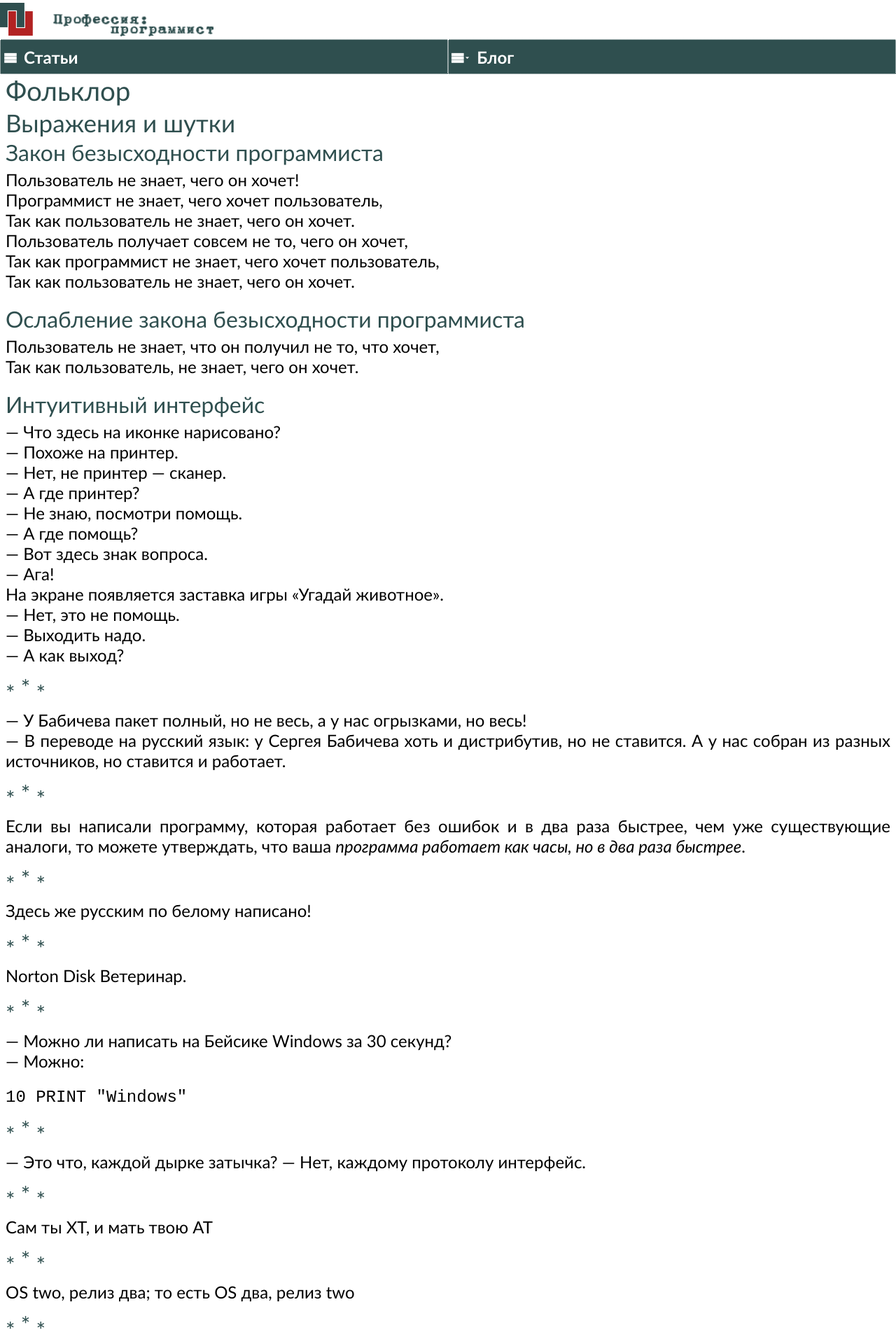
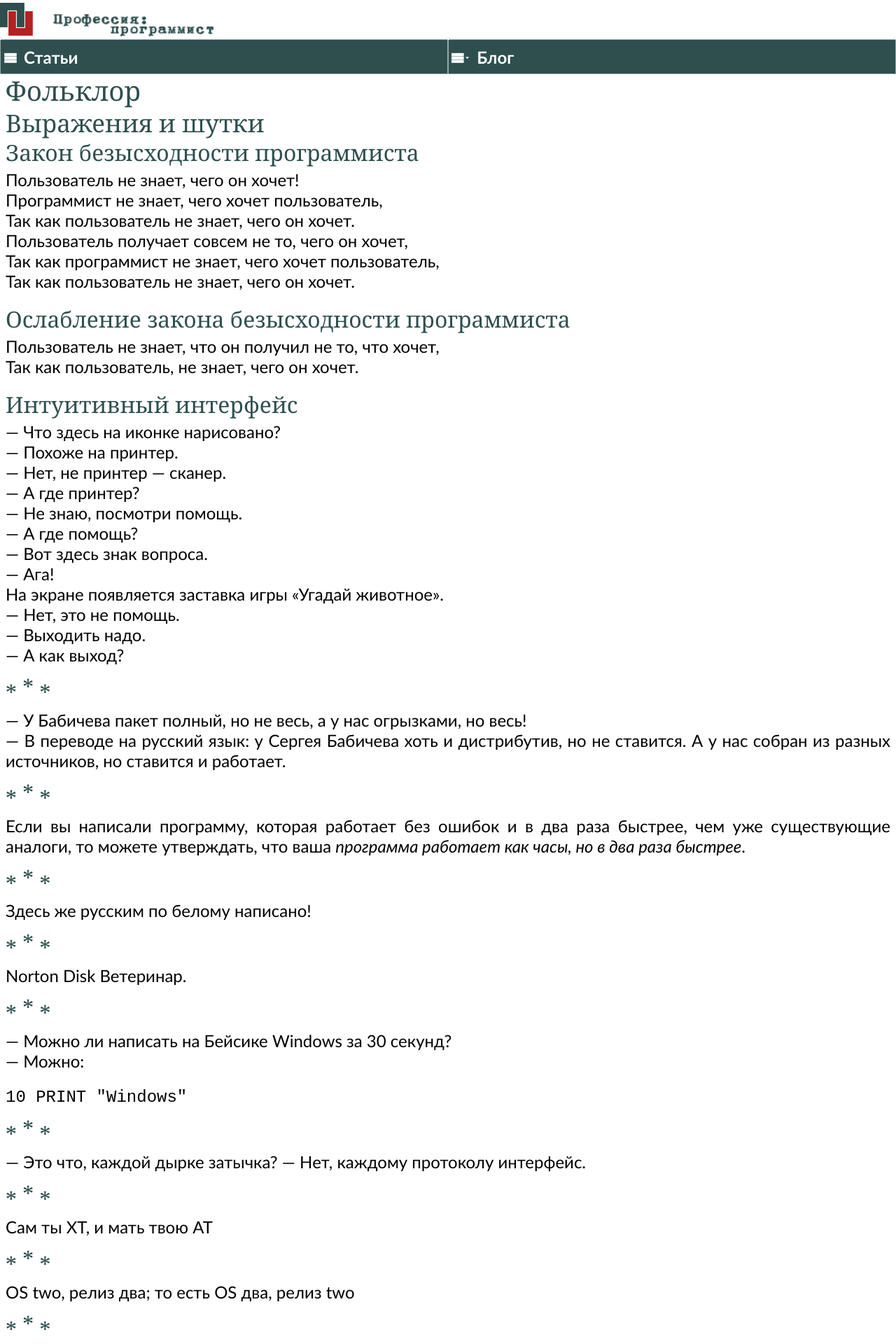
Before and after one commit to markshevchenko/markshevchenko.github.io, a Jekyll site: the page built from articles/slang/3.md, in a window 1280 px wide. Shown: the top 1920 px of the page at 70% size. Built offline with Jekyll 4.4.1, drawn with Linux system fonts in a browser that asks for light colours; some web fonts are replaced; our own code applies the rules of GitHub Pages for plain Markdown files.

Commit message:
font-family, а не font-style!

```diff
--- a/assets/css/main.css
+++ b/assets/css/main.css
@@ -135,7 +135,6 @@
 
 h1 {
   font-size: 177%;
-  font-weight: normal;
 }
 
 h2 {
@@ -164,7 +163,7 @@
 }
 
 h1, h2, h3, h4, h5, h6 {
-  font-style: Georgia, sans-serif;
+  font-family: Georgia, sans-serif;
   line-height: 100%;
   margin: 0 0 0.25em 0;
   padding: 0;
```
